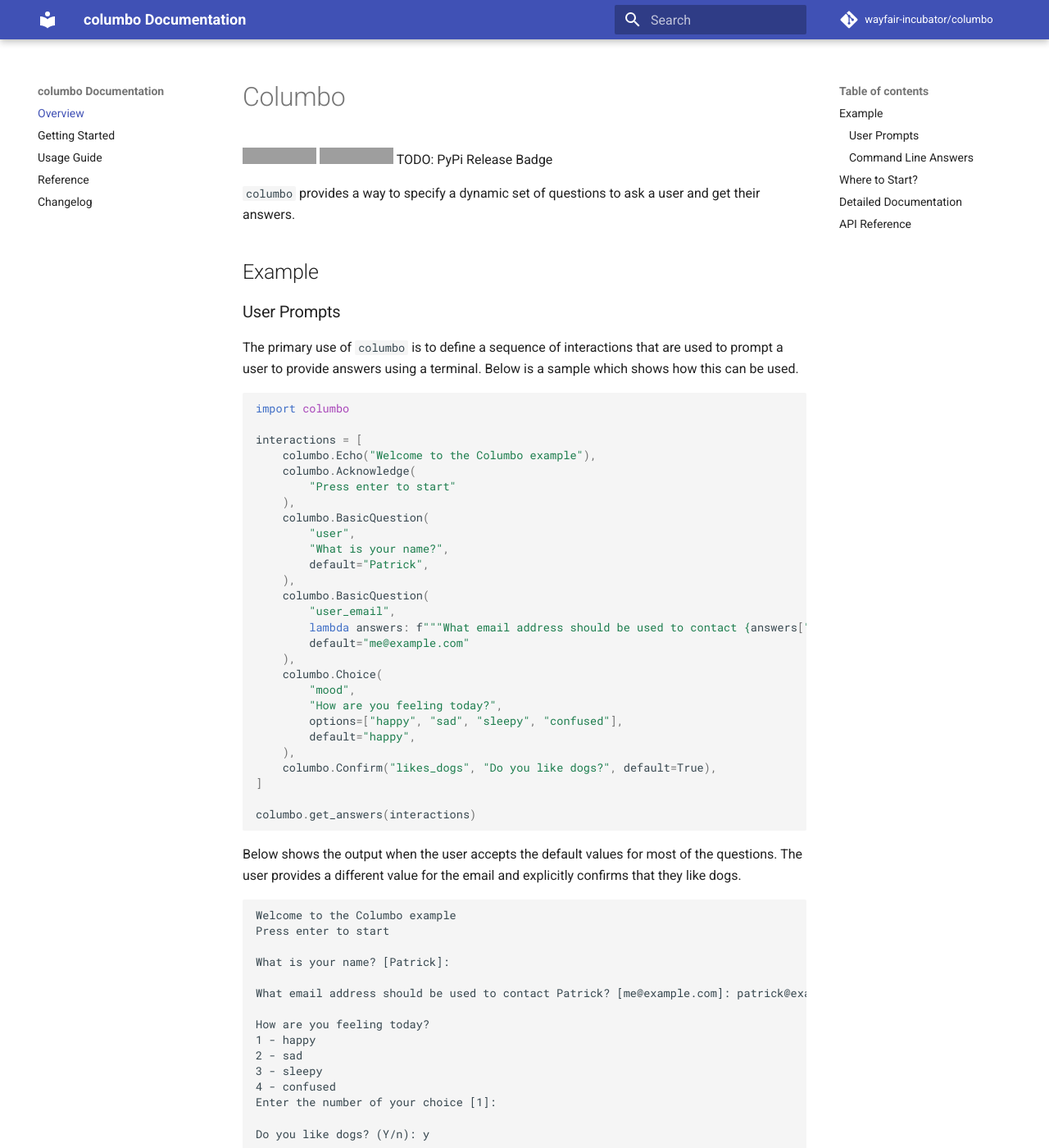
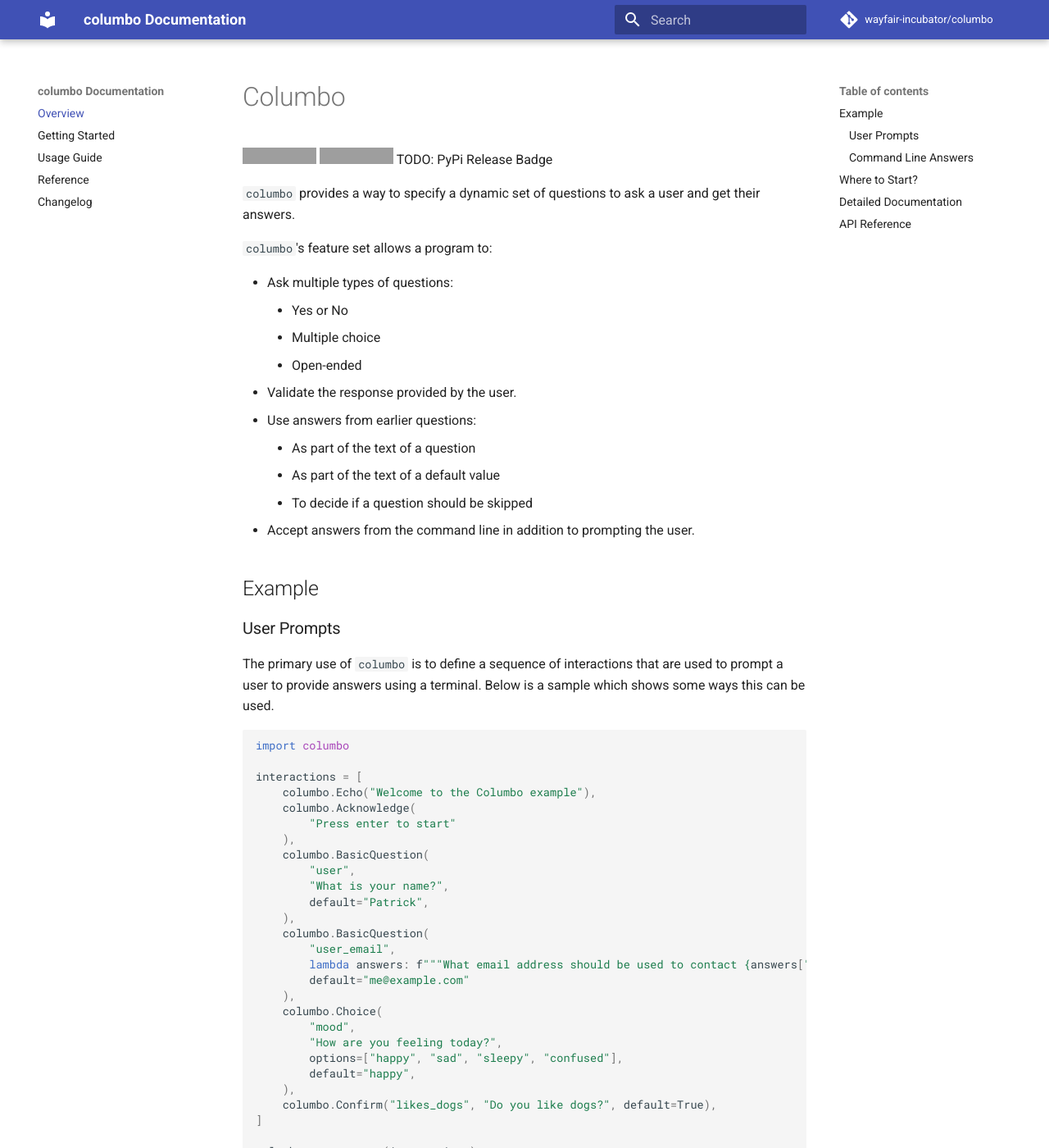
Before and after one commit to plannigan/columbo, an MkDocs documentation site: the page built from docs/index.md, in a window 1280 px wide and 1400 px high. Shown: the whole window at 82% size. Built offline with MkDocs 1.6.1 and Material for MkDocs 9.7.7, drawn with Linux system fonts in a browser that asks for light colours; comment, search, counter and statistics services are not loaded; grey boxes are pictures that could not be loaded.

Commit message:
Make it clear that the example doesn't demonstrate everything

````diff
--- a/docs/index.md
+++ b/docs/index.md
@@ -6,12 +6,25 @@
 
 `columbo` provides a way to specify a dynamic set of questions to ask a user and get their answers.
 
+`columbo`'s feature set allows a program to:
+
+* Ask multiple types of questions:
+    * Yes or No
+    * Multiple choice
+    * Open-ended
+* Validate the response provided by the user.
+* Use answers from earlier questions:
+    * As part of the text of a question
+    * As part of the text of a default value
+    * To decide if a question should be skipped
+* Accept answers from the command line in addition to prompting the user.
+
 ## Example
 
 ### User Prompts
 
 The primary use of `columbo` is to define a sequence of interactions that are used to prompt a user to provide answers
-using a terminal. Below is a sample which shows how this can be used.
+using a terminal. Below is a sample which shows some ways this can be used.
 
 ```python
 import columbo
````
